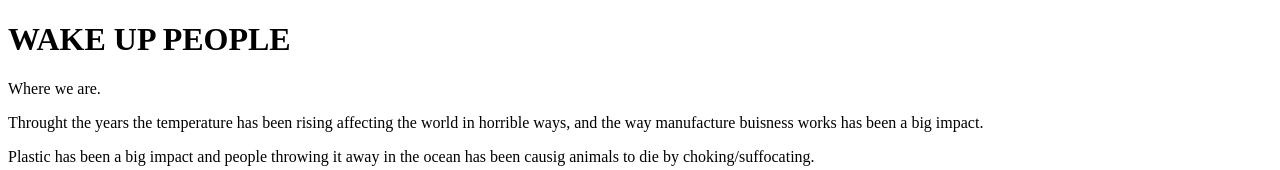
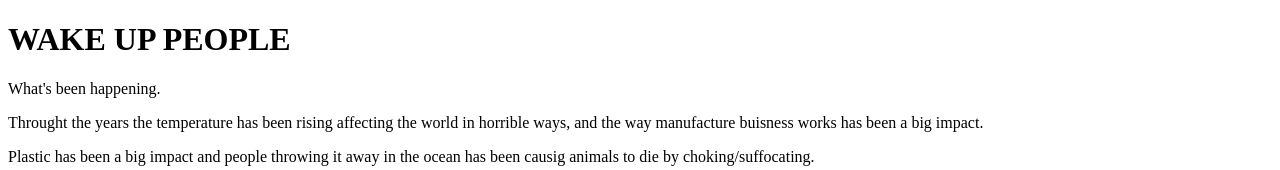
Before and after one commit to jenn24/Earth, a plain HTML site: page index.html in a window 1280 px wide. Shown: the top 170 px of the page. Drawn offline with Linux system fonts and the light colour scheme.

Commit message:
Update index.html

```diff
--- a/index.html
+++ b/index.html
@@ -4,7 +4,7 @@
 
 <h1>WAKE UP PEOPLE</h1>
 
-<p>Where we are.</p>
+<p>What's           been           happening.</p>
 <div id="col">
 <p>
   Throught the years the temperature has been rising affecting
```
